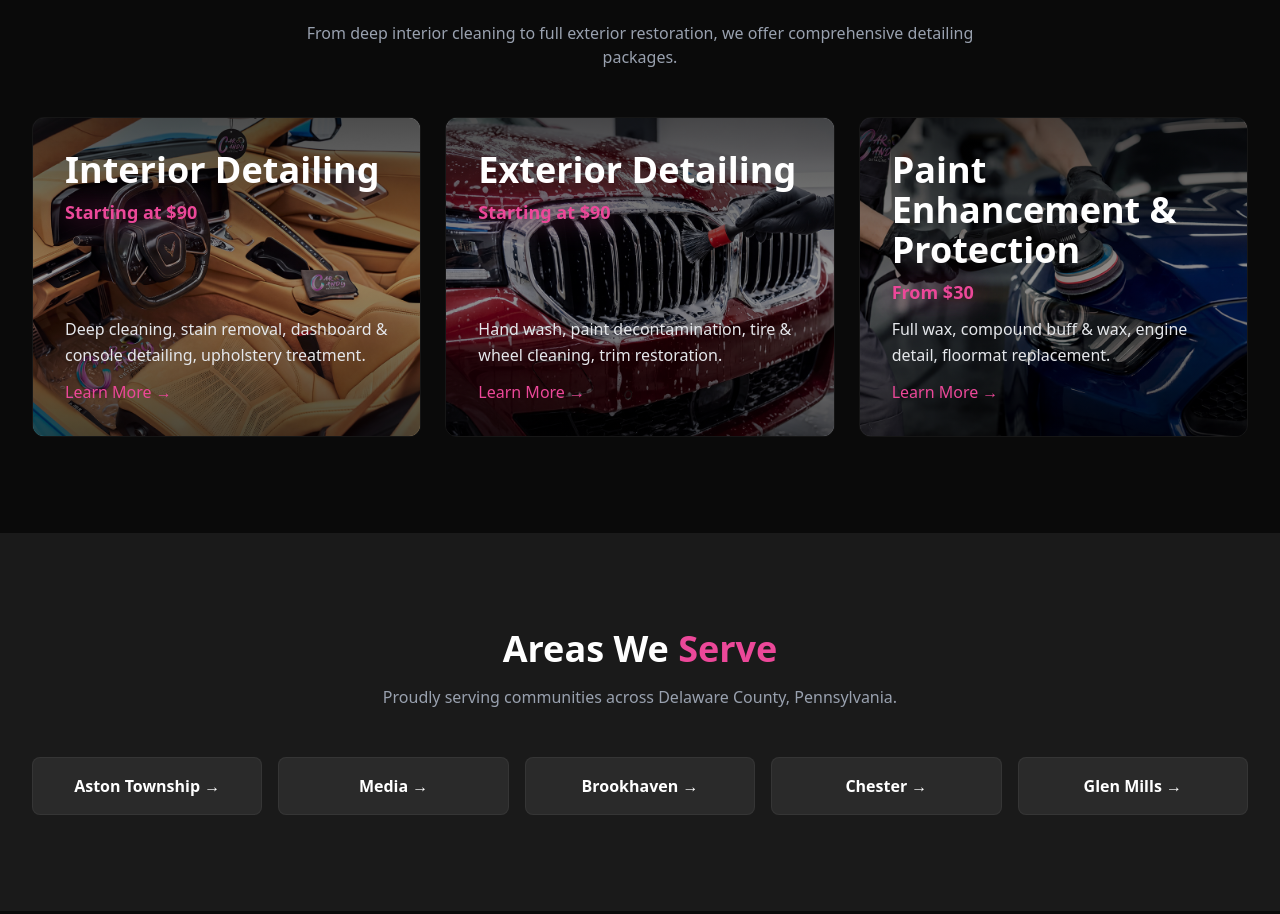
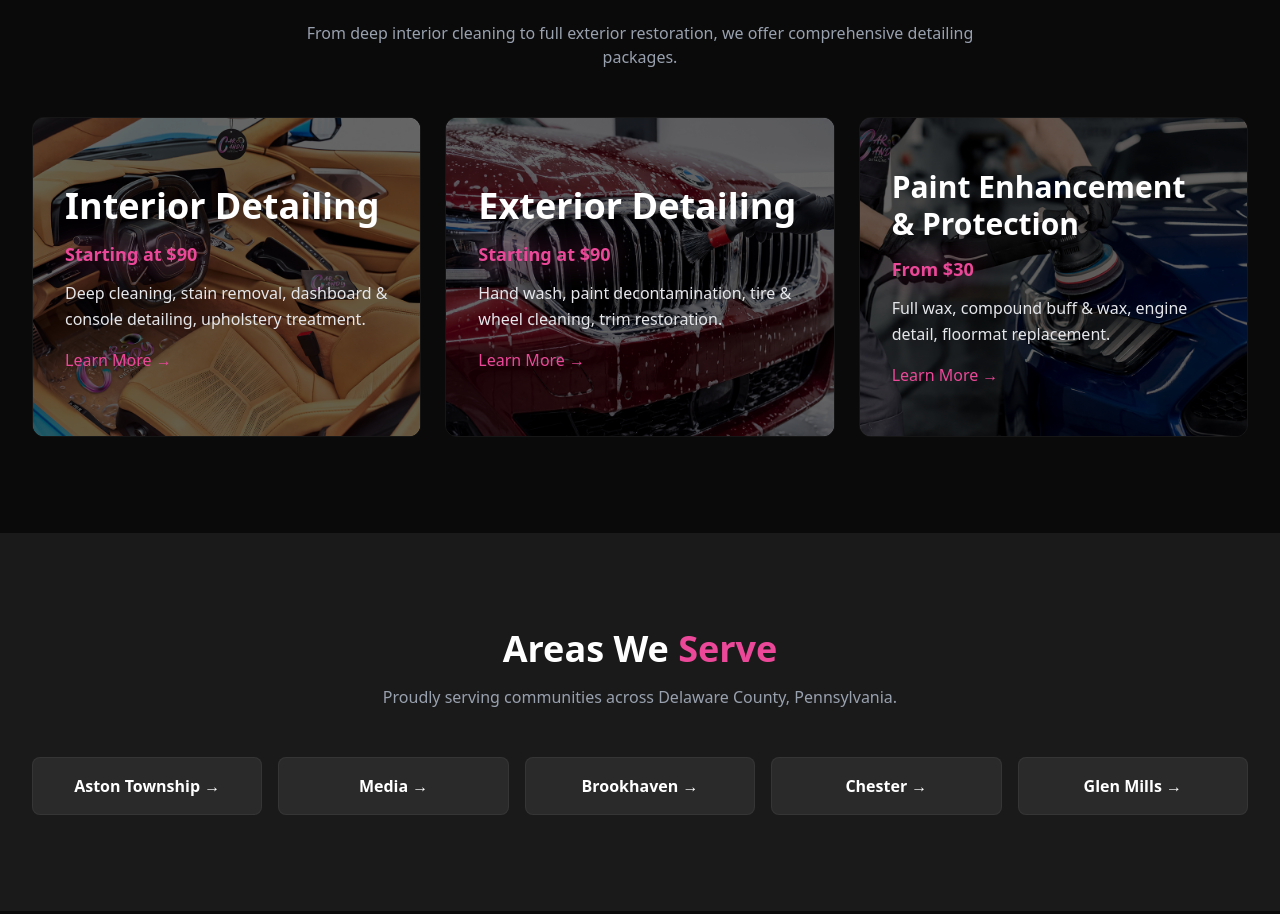
Before and after one commit to topoftheridge/carcandy-site, a Next.js app: page / in a window 1280 px wide. Shown: the part 2313-3227 px from the top of the page. Built offline with nearby package versions, Linux system fonts and the light colour scheme.

Commit message:
Even out service cards - centered content, consistent spacing, fix Paint Enhancement wrapping

```diff
--- a/src/app/page.tsx
+++ b/src/app/page.tsx
@@ -105,45 +105,39 @@ export default function HomePage() {
             From deep interior cleaning to full exterior restoration, we offer comprehensive detailing packages.
           </p>
           <div className="grid grid-cols-1 md:grid-cols-3 gap-6">
-            {/* Interior Detailing — with background image */}
-            <Link href="/services#interior" className="group relative rounded-xl overflow-hidden border border-white/5 hover:border-primary/50 transition min-h-[320px] flex flex-col justify-between">
+            {/* Interior Detailing */}
+            <Link href="/services#interior" className="group relative rounded-xl overflow-hidden border border-white/5 hover:border-primary/50 transition min-h-[320px] flex flex-col justify-center">
               <div className="absolute inset-0 bg-cover bg-center" style={{ backgroundImage: "url('/interiorcard1.jpg')" }} />
-              <div className="absolute inset-0 bg-gradient-to-b from-black/70 via-black/40 to-black/70" />
-              <div className="relative pt-8 px-8">
-                <h3 className="text-3xl lg:text-4xl font-bold text-white mb-2">Interior Detailing</h3>
+              <div className="absolute inset-0 bg-black/60" />
+              <div className="relative p-8 flex flex-col items-start gap-3">
+                <h3 className="text-3xl lg:text-4xl font-bold text-white leading-tight">Interior Detailing</h3>
                 <p className="text-primary font-bold text-lg drop-shadow-[0_0_14px_rgba(236,72,153,0.7)]">Starting at $90</p>
-              </div>
-              <div className="relative pb-8 px-8">
                 <p className="text-gray-200 text-base leading-relaxed">Deep cleaning, stain removal, dashboard &amp; console detailing, upholstery treatment.</p>
-                <span className="inline-block mt-3 text-primary text-base font-medium group-hover:underline">Learn More →</span>
+                <span className="text-primary text-base font-medium group-hover:underline mt-1">Learn More →</span>
               </div>
             </Link>
 
-            {/* Exterior Detailing — with background image */}
-            <Link href="/services#exterior" className="group relative rounded-xl overflow-hidden border border-white/5 hover:border-primary/50 transition min-h-[320px] flex flex-col justify-between">
+            {/* Exterior Detailing */}
+            <Link href="/services#exterior" className="group relative rounded-xl overflow-hidden border border-white/5 hover:border-primary/50 transition min-h-[320px] flex flex-col justify-center">
               <div className="absolute inset-0 bg-cover bg-center" style={{ backgroundImage: "url('/exteriorcard1.jpg')" }} />
-              <div className="absolute inset-0 bg-gradient-to-b from-black/70 via-black/40 to-black/70" />
-              <div className="relative pt-8 px-8">
-                <h3 className="text-3xl lg:text-4xl font-bold text-white mb-2">Exterior Detailing</h3>
+              <div className="absolute inset-0 bg-black/60" />
+              <div className="relative p-8 flex flex-col items-start gap-3">
+                <h3 className="text-3xl lg:text-4xl font-bold text-white leading-tight">Exterior Detailing</h3>
                 <p className="text-primary font-bold text-lg drop-shadow-[0_0_14px_rgba(236,72,153,0.7)]">Starting at $90</p>
-              </div>
-              <div className="relative pb-8 px-8">
                 <p className="text-gray-200 text-base leading-relaxed">Hand wash, paint decontamination, tire &amp; wheel cleaning, trim restoration.</p>
-                <span className="inline-block mt-3 text-primary text-base font-medium group-hover:underline">Learn More →</span>
+                <span className="text-primary text-base font-medium group-hover:underline mt-1">Learn More →</span>
               </div>
             </Link>
 
-            {/* Paint Enhancement & Protection — with background image */}
-            <Link href="/services#addons" className="group relative rounded-xl overflow-hidden border border-white/5 hover:border-primary/50 transition min-h-[320px] flex flex-col justify-between">
+            {/* Paint Enhancement & Protection */}
+            <Link href="/services#addons" className="group relative rounded-xl overflow-hidden border border-white/5 hover:border-primary/50 transition min-h-[320px] flex flex-col justify-center">
               <div className="absolute inset-0 bg-cover bg-center" style={{ backgroundImage: "url('/Paintcard1.jpg')" }} />
-              <div className="absolute inset-0 bg-gradient-to-b from-black/70 via-black/40 to-black/70" />
-              <div className="relative pt-8 px-8">
-                <h3 className="text-3xl lg:text-4xl font-bold text-white mb-2">Paint Enhancement &amp; Protection</h3>
+              <div className="absolute inset-0 bg-black/60" />
+              <div className="relative p-8 flex flex-col items-start gap-3">
+                <h3 className="text-2xl lg:text-3xl font-bold text-white leading-tight">Paint Enhancement &amp;&nbsp;Protection</h3>
                 <p className="text-primary font-bold text-lg drop-shadow-[0_0_14px_rgba(236,72,153,0.7)]">From $30</p>
-              </div>
-              <div className="relative pb-8 px-8">
                 <p className="text-gray-200 text-base leading-relaxed">Full wax, compound buff &amp; wax, engine detail, floormat replacement.</p>
-                <span className="inline-block mt-3 text-primary text-base font-medium group-hover:underline">Learn More →</span>
+                <span className="text-primary text-base font-medium group-hover:underline mt-1">Learn More →</span>
               </div>
             </Link>
           </div>
```
